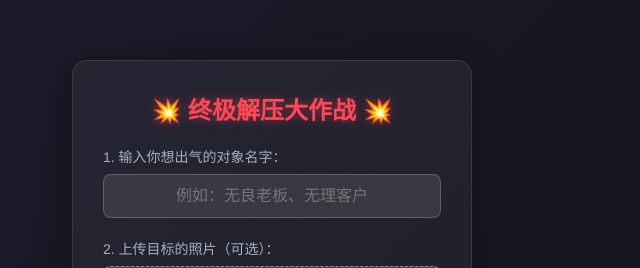
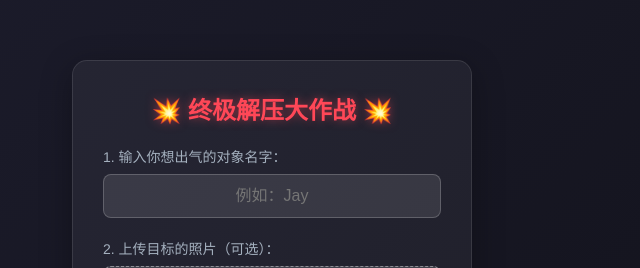
Before and after one commit to HuanPm/stress-relief-game, a plain HTML site: page index.html in a window 1280 px wide. Shown: the part 163-431 px from the top of the page, without its empty margins (368-1008 px from the left). Drawn offline with Linux system fonts and the light colour scheme.

Commit message:
Update index.html

```diff
--- a/index.html
+++ b/index.html
@@ -42,7 +42,7 @@
         <h1>💥 终极解压大作战 💥</h1>
         <div class="form-group">
             <label>1. 输入你想出气的对象名字：</label>
-            <input type="text" id="target-name" placeholder="例如：无良老板、无理客户" maxlength="10">
+            <input type="text" id="target-name" placeholder="例如：Jay" maxlength="10">
         </div>
         <div class="form-group">
             <label>2. 上传目标的照片（可选）：</label>
```
